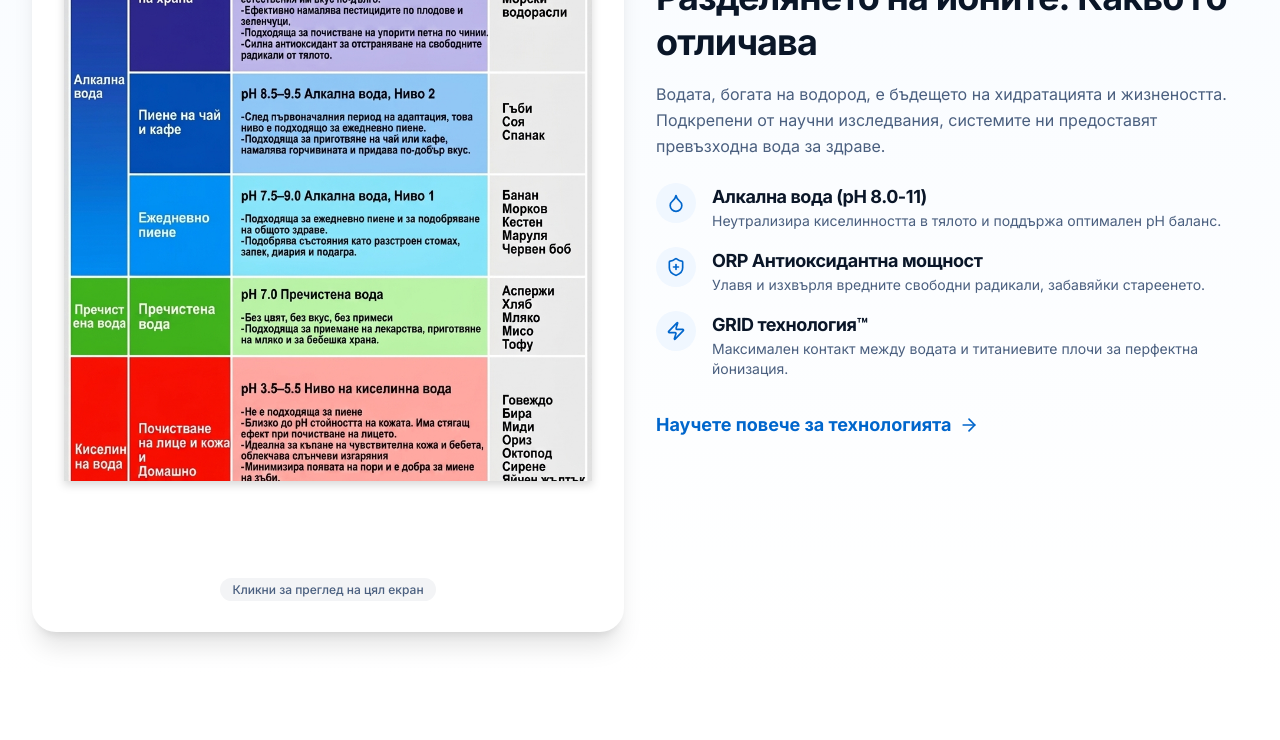
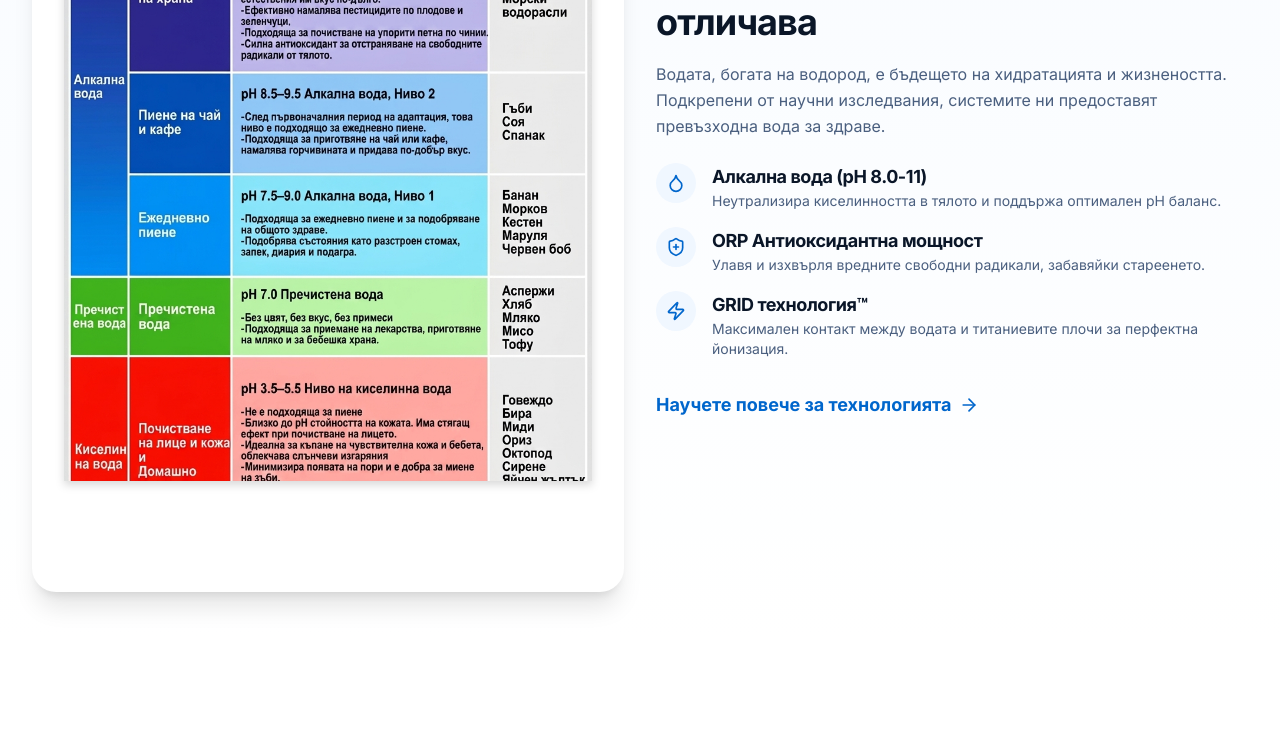
Before and after one commit to Ivaka12322/hydrogenwater, a React (Vite) app: page / in a window 1280 px wide. Shown: the part 2743-3483 px from the top of the page. Built offline with nearby package versions, Linux system fonts and the light colour scheme.

Commit message:
Fix pH table desktop & mobile hero image

```diff
--- a/src/pages/Home.tsx
+++ b/src/pages/Home.tsx
@@ -66,7 +66,7 @@ export default function Home() {
           <img
             src="/Hero_bg_2.png"
             alt="Hydrogen Health Hero Background"
-            className="w-full h-full object-cover object-center md:transform-none scale-110 -translate-x-[30px] md:scale-100 md:translate-x-0"
+            className="w-full h-full object-cover object-center scale-[0.85] md:scale-100 md:translate-x-0"
           />
           <div className="absolute inset-0 bg-black/40 mix-blend-multiply" />
         </div>
@@ -288,20 +288,20 @@ export default function Home() {
             >
               <h3 className="text-lg md:text-xl font-bold text-text-main mb-4 md:mb-6 text-center">Таблица с различни Ph на водата</h3>
               <div
-                className="cursor-pointer group relative"
-                onClick={() => setIsTableExpanded(true)}
+                className="md:cursor-default cursor-pointer group relative"
+                onClick={() => { if (window.innerWidth < 768) setIsTableExpanded(true); }}
               >
                 <img
                   src="/Ph%20bg.png"
                   alt="PH Science Background"
-                  className="w-full h-auto object-contain drop-shadow-lg max-h-[750px] mx-auto transition-transform group-hover:scale-[1.02]"
+                  className="w-full h-auto object-contain drop-shadow-lg max-h-[750px] mx-auto md:transition-none transition-transform group-hover:scale-[1.02] md:group-hover:scale-100"
                 />
-                <div className="absolute inset-0 bg-black/0 group-hover:bg-black/5 transition-colors flex items-center justify-center rounded-xl">
+                <div className="absolute inset-0 bg-black/0 md:hidden group-hover:bg-black/5 transition-colors flex items-center justify-center rounded-xl">
                   <div className="opacity-0 group-hover:opacity-100 bg-white/90 p-3 rounded-full shadow-lg transform translate-y-4 group-hover:translate-y-0 transition-all">
                     <Plus className="w-6 h-6 text-brand-primary" />
                   </div>
                 </div>
-                <div className="mt-4 text-center">
+                <div className="mt-4 text-center md:hidden">
                   <span className="text-xs text-text-muted font-medium bg-gray-100 px-3 py-1 rounded-full">Кликни за преглед на цял екран</span>
                 </div>
               </div>
```
